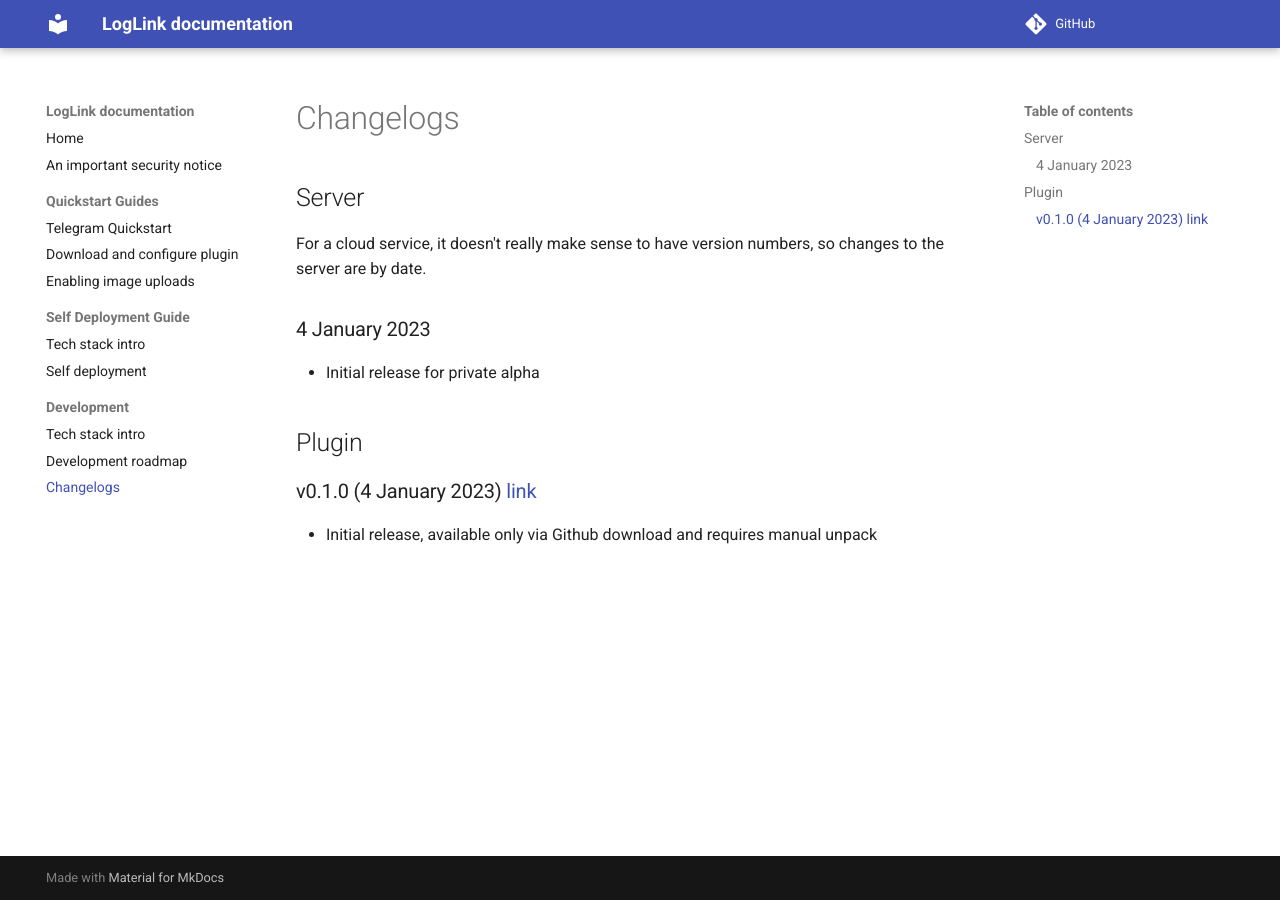
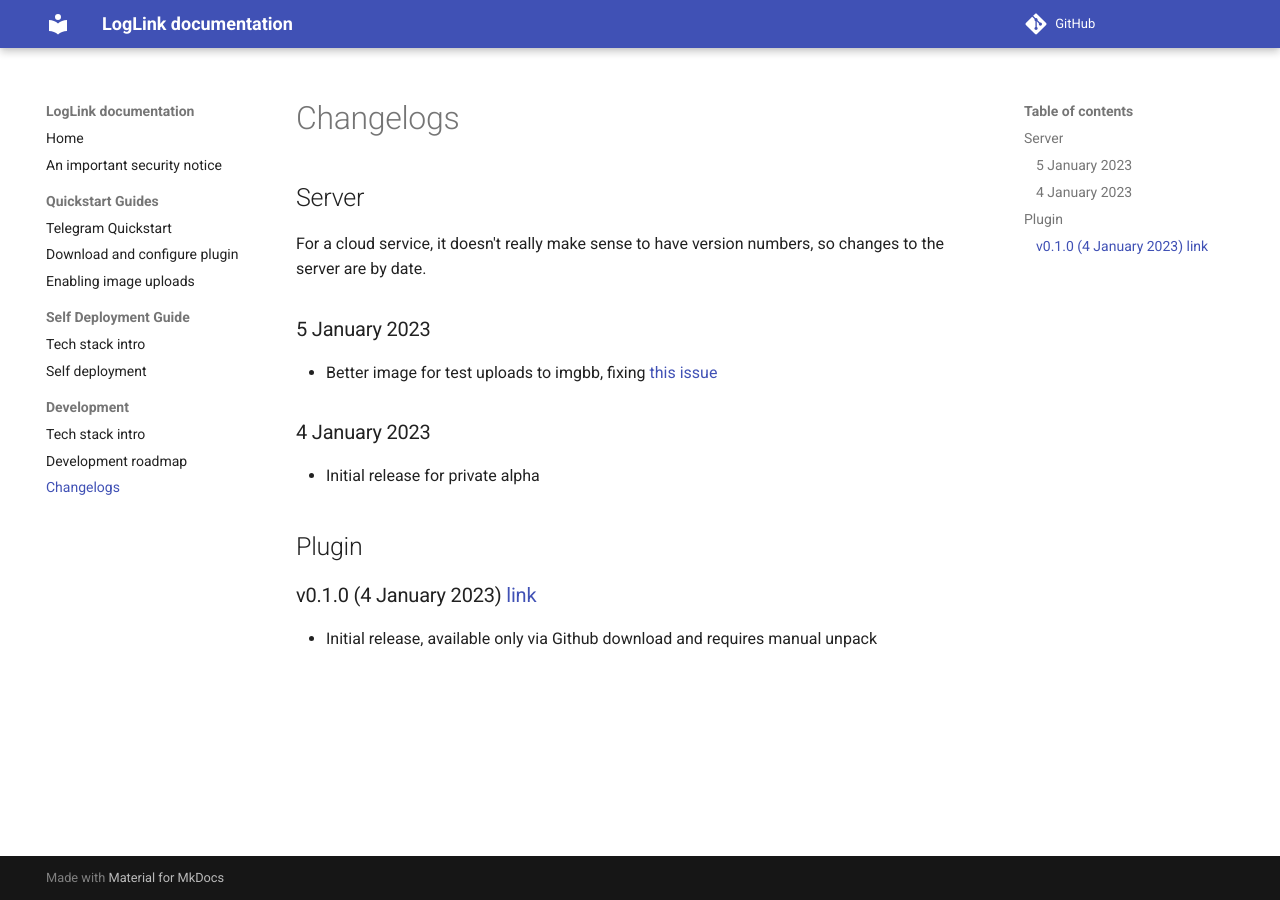
Before and after one commit to hankhank10/loglink-docs, an MkDocs documentation site: the page built from docs/changelog.md, in a window 1280 px wide. Built offline with MkDocs 1.6.1 and Material for MkDocs 9.7.7, drawn with Linux system fonts in a browser that asks for light colours; comment, search, counter and statistics services are not loaded.

Commit message:
Update changelog.md

```diff
--- a/docs/changelog.md
+++ b/docs/changelog.md
@@ -4,6 +4,9 @@
 ## Server
 
 For a cloud service, it doesn't really make sense to have version numbers, so changes to the server are by date.
+
+### 5 January 2023
+- Better image for test uploads to imgbb, fixing [this issue](https://github.com/hankhank10/loglink-server/issues/17)
 
 ### 4 January 2023
 
```
